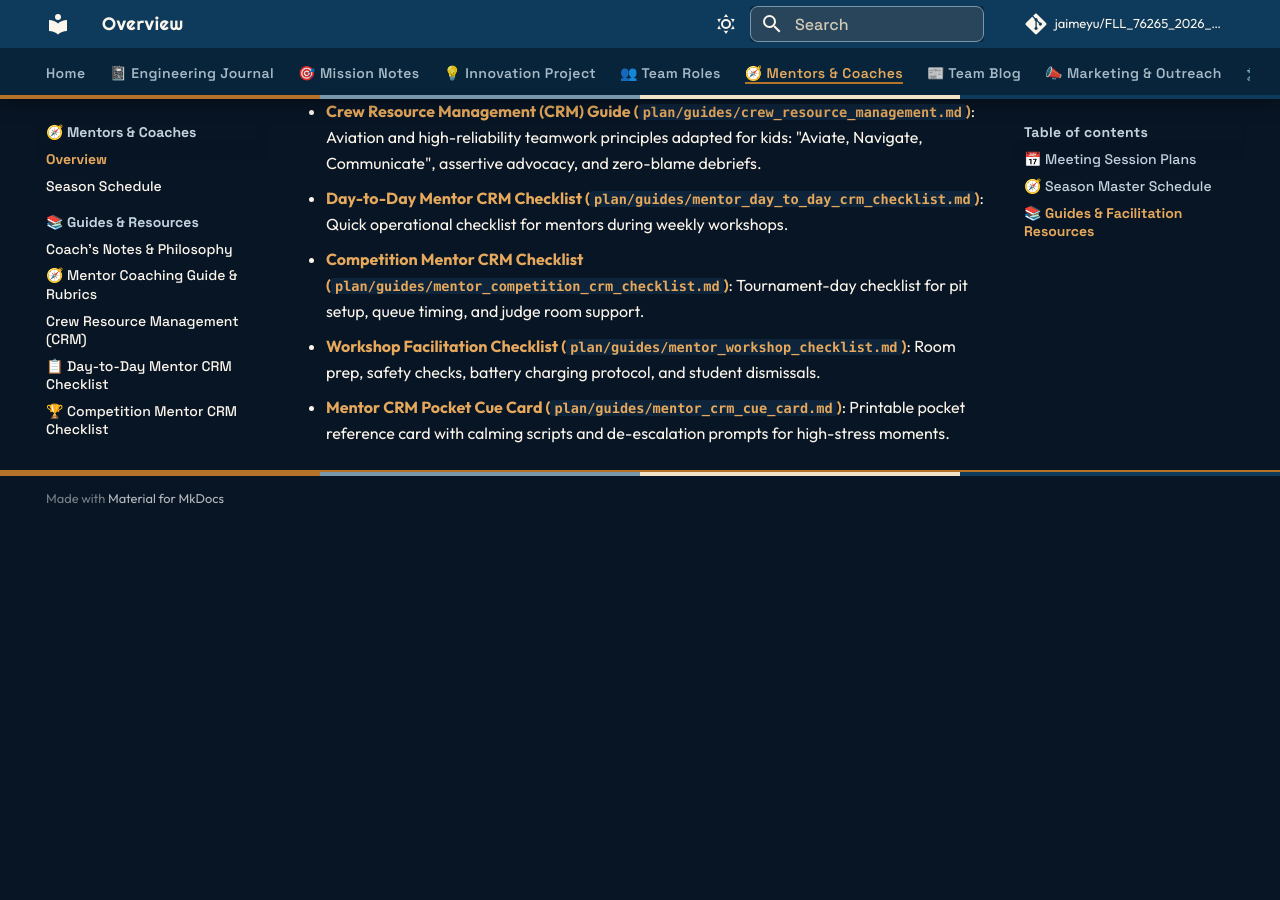
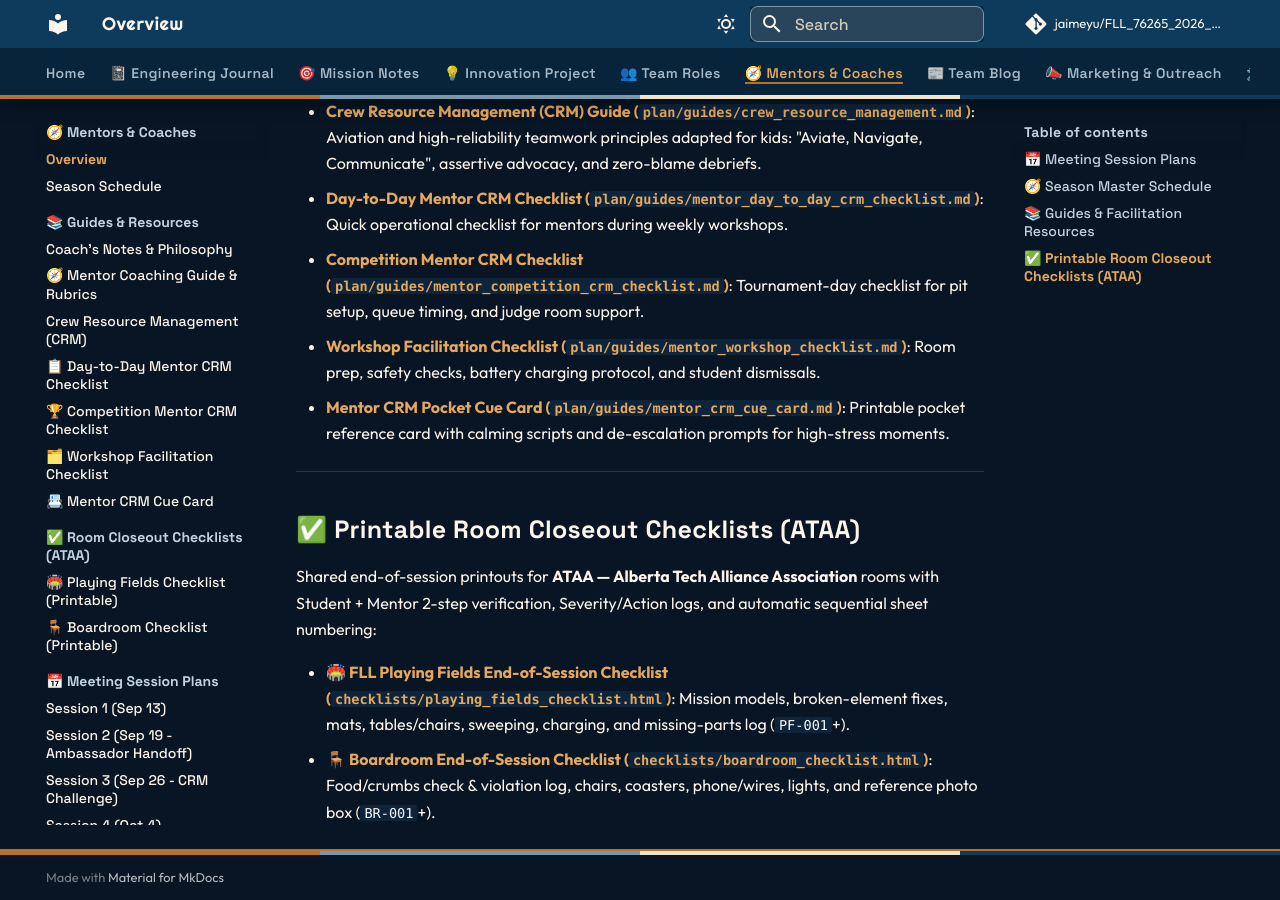
Before and after one commit to jaimeyu/FLL_76265_2026_BIOGLOW, an MkDocs documentation site: the page built from doc/mentors/README.md, in a window 1280 px wide and 900 px high, scrolled down 1973 px. Built offline with MkDocs 1.6.1 and Material for MkDocs 9.7.7, drawn with Linux system fonts in a browser that asks for light colours; comment, search, counter and statistics services are not loaded; before the commit the page ends 2495 px from its top, so only the background shows below that.

Commit message:
docs: register ATAA room checklists in MkDocs nav and mentors hub

```diff
--- a/doc/mentors/README.md
+++ b/doc/mentors/README.md
@@ -38,3 +38,12 @@ Detailed, minute-by-minute meeting agendas with materials checklists, Team Roles
 * **[Competition Mentor CRM Checklist (`plan/guides/mentor_competition_crm_checklist.md`)](plan/guides/mentor_competition_crm_checklist.md)**: Tournament-day checklist for pit setup, queue timing, and judge room support.
 * **[Workshop Facilitation Checklist (`plan/guides/mentor_workshop_checklist.md`)](plan/guides/mentor_workshop_checklist.md)**: Room prep, safety checks, battery charging protocol, and student dismissals.
 * **[Mentor CRM Pocket Cue Card (`plan/guides/mentor_crm_cue_card.md`)](plan/guides/mentor_crm_cue_card.md)**: Printable pocket reference card with calming scripts and de-escalation prompts for high-stress moments.
+
+---
+
+## ✅ Printable Room Closeout Checklists (ATAA)
+
+Shared end-of-session printouts for **ATAA — Alberta Tech Alliance Association** rooms with Student + Mentor 2-step verification, Severity/Action logs, and automatic sequential sheet numbering:
+
+* **[🏟️ FLL Playing Fields End-of-Session Checklist (`checklists/playing_fields_checklist.html`)](checklists/playing_fields_checklist.html)**: Mission models, broken-element fixes, mats, tables/chairs, sweeping, charging, and missing-parts log (`PF-001`+).
+* **[🪑 Boardroom End-of-Session Checklist (`checklists/boardroom_checklist.html`)](checklists/boardroom_checklist.html)**: Food/crumbs check & violation log, chairs, coasters, phone/wires, lights, and reference photo box (`BR-001`+).
--- a/mkdocs.yml
+++ b/mkdocs.yml
@@ -99,6 +99,9 @@ nav:
           - 🏆 Competition Mentor CRM Checklist: mentors/plan/guides/mentor_competition_crm_checklist.md
           - 🗂️ Workshop Facilitation Checklist: mentors/plan/guides/mentor_workshop_checklist.md
           - 📇 Mentor CRM Cue Card: mentors/plan/guides/mentor_crm_cue_card.md
+      - ✅ Room Closeout Checklists (ATAA):
+          - 🏟️ Playing Fields Checklist (Printable): mentors/checklists/playing_fields_checklist.html
+          - 🪑 Boardroom Checklist (Printable): mentors/checklists/boardroom_checklist.html
       - 📅 Meeting Session Plans:
           - Session 1 (Sep 13): mentors/plan/sessions/2026-sept-13.md
           - Session 2 (Sep 19 - Ambassador Handoff): mentors/plan/sessions/2026-sept-19.md
```
